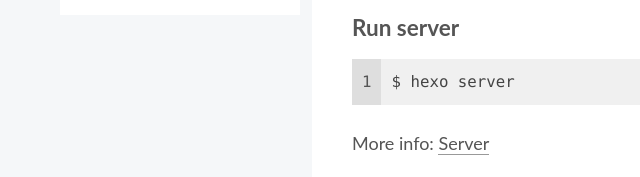
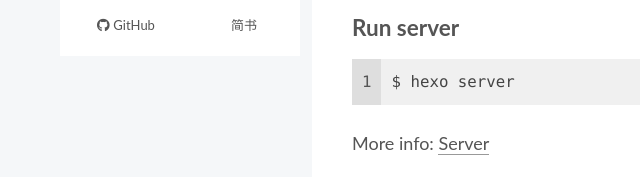
Before and after one commit to Wbl-blbp/Wbl-blbp.github.io, a plain HTML site: page 2020/10/09/hello-world/index.html in a window 1280 px wide. Both pictures are taken after a click on the item "Overview". Shown: the part 552-729 px from the top of the page, 0-640 px from the left. Drawn offline with nearby package versions, Linux system fonts and the light colour scheme.

Commit message:
Site updated: 2020-10-09 20:04:58

```diff
--- a/2020/10/09/hello-world/index.html
+++ b/2020/10/09/hello-world/index.html
@@ -196,6 +196,14 @@
       </div>
   </nav>
 </div>
+  <div class="links-of-author site-overview-item animated">
+      <span class="links-of-author-item">
+        <a href="https://github.com/wbl-blbp" title="GitHub → https:&#x2F;&#x2F;github.com&#x2F;wbl-blbp" rel="noopener" target="_blank"><i class="fab fa-github fa-fw"></i>GitHub</a>
+      </span>
+      <span class="links-of-author-item">
+        <a href="https://www.jianshu.com/u/f3d8ae3633a6" title="简书 → https:&#x2F;&#x2F;www.jianshu.com&#x2F;u&#x2F;f3d8ae3633a6" rel="noopener" target="_blank"><i class="fab fa-janshu fa-fw"></i>简书</a>
+      </span>
+  </div>
 
 
 
```
Also changed, not shown: about/index.html (+8 -0 lines), archives/2020/10/index.html (+8 -0 lines), archives/2020/index.html (+8 -0 lines), archives/index.html (+8 -0 lines), categories/index.html (+8 -0 lines), index.html (+8 -0 lines), tags/index.html (+8 -0 lines).
